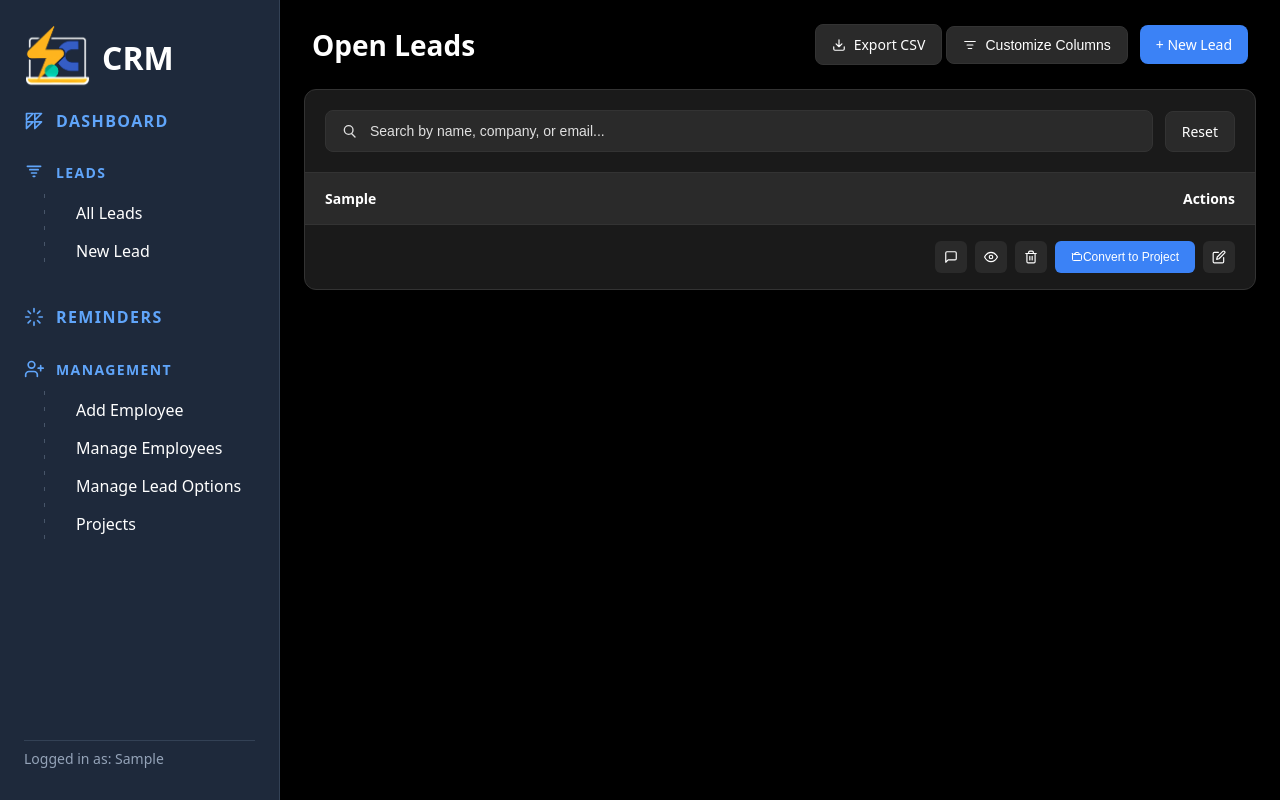
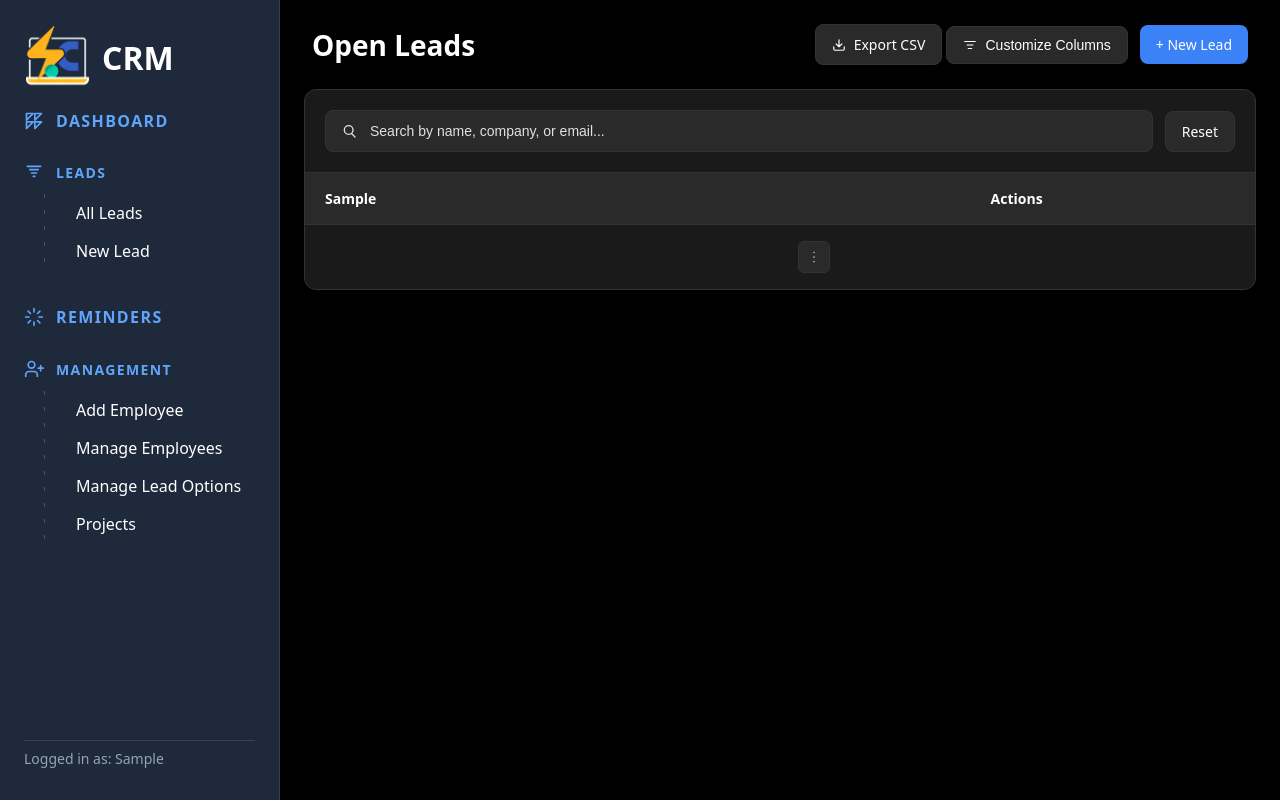
Before and after one commit to afzalhussainj/CRM_Leads, a Django app: template CRM/templates/ui/leads_list.html in a window 1280 px wide. Run offline with Django 3.2, Linux system fonts and the light colour scheme; a user stored in the database is signed in; tables that the repository leaves empty hold one stand-in row (values such as "Sample post"); the template is opened without the code that fills it: values that come from a table or form of the project are taken from there, most other values are stand-ins (such as "Sample title", 1, 10 or a date in 2020); lists and menus that the app fills with data are empty; parts of the project's set-up code (start-up, migrations or seed data) failed here and were passed over.

Commit message:
actions button fixed

```diff
--- a/CRM/templates/ui/leads_list.html
+++ b/CRM/templates/ui/leads_list.html
@@ -83,7 +83,7 @@
     background: var(--card);
     border-radius: 12px;
     border: 1px solid var(--border);
-    overflow: hidden;
+    overflow: visible;
   }
 
   .search-toolbar {
@@ -128,7 +128,9 @@
 
   .table-container {
     overflow-x: auto;
+    overflow-y: visible;
     width: 100%;
+    position: relative;
   }
 
   .leads-table {
@@ -148,17 +150,22 @@
   }
 
   .leads-table th:last-child {
-    text-align: right;
+    text-align: center;
   }
 
   .leads-table td {
     padding: 16px 20px;
     border-bottom: 1px solid var(--border);
     vertical-align: middle;
+    position: relative;
   }
 
   .leads-table tr:hover {
     background: var(--card-soft);
+  }
+
+  .leads-table tr {
+    position: relative;
   }
 
   .leads-table tr:last-child td {
@@ -215,14 +222,17 @@
     color: white;
   }
 
-  .action-buttons {
-    display: flex;
-    align-items: center;
-    gap: 8px;
-    justify-content: flex-end;
+  .action-menu-wrapper {
+    position: relative;
+    display: inline-block;
+    z-index: 1;
   }
 
-  .action-btn {
+  .action-menu-wrapper:hover {
+    z-index: 10000;
+  }
+
+  .action-menu-trigger {
     display: inline-flex;
     align-items: center;
     justify-content: center;
@@ -231,28 +241,93 @@
     border-radius: 6px;
     background: var(--card-soft);
     color: var(--text);
-    text-decoration: none;
+    border: 1px solid var(--border);
+    cursor: pointer;
     transition: all 0.2s ease;
-    border: none;
-    cursor: pointer;
+    padding: 0;
   }
 
-  .action-btn:hover {
+  .action-menu-trigger:hover {
     background: var(--border);
     transform: translateY(-1px);
   }
 
-  .action-btn.primary {
-    background: var(--primary);
-    color: white;
-    padding: 8px 16px;
-    width: auto;
-    font-size: 12px;
-    font-weight: 500;
+  /* Dropdown visibility is now controlled by JavaScript for better hover handling */
+
+  .action-menu-wrapper {
+    position: relative;
   }
 
-  .action-btn.primary:hover {
-    background: #2563eb;
+  .action-menu-dropdown {
+    position: fixed;
+    background: var(--card);
+    border: 1px solid var(--border);
+    border-radius: 8px;
+    box-shadow: 0 8px 24px rgba(0, 0, 0, 0.4);
+    min-width: 180px;
+    z-index: 99999;
+    display: none;
+    opacity: 0;
+    transform: translateY(-8px);
+    transition: opacity 0.2s ease, transform 0.2s ease;
+    overflow: hidden;
+    pointer-events: auto;
+    margin-top: 4px;
+  }
+
+  /* Add a small invisible bridge to make hover easier */
+  .action-menu-wrapper::after {
+    content: '';
+    position: absolute;
+    bottom: -4px;
+    right: 0;
+    width: 100%;
+    height: 8px;
+    background: transparent;
+    z-index: 99998;
+  }
+
+  .action-menu-item {
+    display: flex;
+    align-items: center;
+    gap: 12px;
+    width: 100%;
+    padding: 12px 16px;
+    background: transparent;
+    border: none;
+    color: var(--text);
+    text-decoration: none;
+    font-size: 14px;
+    cursor: pointer;
+    transition: all 0.15s ease;
+    text-align: left;
+  }
+
+  .action-menu-item:hover {
+    background: var(--card-soft);
+    color: var(--primary);
+  }
+
+  .action-menu-item.danger {
+    color: var(--danger);
+  }
+
+  .action-menu-item.danger:hover {
+    background: rgba(239, 68, 68, 0.1);
+    color: #fca5a5;
+  }
+
+  .action-menu-item svg {
+    flex-shrink: 0;
+    opacity: 0.8;
+  }
+
+  .action-menu-item:hover svg {
+    opacity: 1;
+  }
+
+  .action-menu-item span {
+    flex: 1;
   }
 
   .empty-state {
@@ -941,42 +1023,55 @@
                 </td>
               {% endfor %}
               <td>
-                <div class="action-buttons">
-                  <button class="action-btn" onclick="openNotesModal('{{ lead.pk }}', '{{ lead.title|escapejs }}')" title="Notes">
-                    <svg width="14" height="14" viewBox="0 0 24 24" fill="none" xmlns="http://www.w3.org/2000/svg">
-                      <path d="M21 15a2 2 0 0 1-2 2H7l-4 4V5a2 2 0 0 1 2-2h14a2 2 0 0 1 2 2z" stroke="currentColor" stroke-width="2" stroke-linecap="round" stroke-linejoin="round"/>
+                <div class="action-menu-wrapper">
+                  <button class="action-menu-trigger" title="Actions">
+                    <svg width="16" height="16" viewBox="0 0 24 24" fill="none" xmlns="http://www.w3.org/2000/svg">
+                      <circle cx="12" cy="12" r="1" fill="currentColor"/>
+                      <circle cx="12" cy="5" r="1" fill="currentColor"/>
+                      <circle cx="12" cy="19" r="1" fill="currentColor"/>
                     </svg>
                   </button>
-                  <a href="/ui/leads/{{ lead.pk }}/" class="action-btn" title="View">
-                    <svg width="14" height="14" viewBox="0 0 24 24" fill="none" xmlns="http://www.w3.org/2000/svg">
-                      <path d="M1 12s4-8 11-8 11 8 11 8-4 8-11 8-11-8-11-8z" stroke="currentColor" stroke-width="2" stroke-linecap="round" stroke-linejoin="round"/>
-                      <circle cx="12" cy="12" r="3" stroke="currentColor" stroke-width="2" stroke-linecap="round" stroke-linejoin="round"/>
+                  <div class="action-menu-dropdown">
+                    <button class="action-menu-item" onclick="openNotesModal({{ lead.pk }}, '{{ lead.title|escapejs }}')">
+                      <svg width="16" height="16" viewBox="0 0 24 24" fill="none" stroke="currentColor" stroke-width="2">
+                        <path d="M21 15a2 2 0 0 1-2 2H7l-4 4V5a2 2 0 0 1 2-2h14a2 2 0 0 1 2 2z"></path>
                       </svg>
+                      <span>Notes</span>
+                    </button>
+                    <a href="/ui/leads/{{ lead.pk }}/" class="action-menu-item">
+                      <svg width="16" height="16" viewBox="0 0 24 24" fill="none" stroke="currentColor" stroke-width="2">
+                        <path d="M1 12s4-8 11-8 11 8 11 8-4 8-11 8-11-8-11-8z"></path>
+                        <circle cx="12" cy="12" r="3"></circle>
+                      </svg>
+                      <span>View</span>
                     </a>
-                  <a href="/ui/leads/{{ lead.pk }}/delete/" class="action-btn" title="Delete">
-                    <svg width="14" height="14" viewBox="0 0 24 24" fill="none" xmlns="http://www.w3.org/2000/svg">
-                      <path d="M3 6h18M8 6V4a2 2 0 0 1 2-2h4a2 2 0 0 1 2 2v2M19 6v14a2 2 0 0 1-2 2H7a2 2 0 0 1-2-2V6M10 11v6M14 11v6" stroke="currentColor" stroke-width="2" stroke-linecap="round" stroke-linejoin="round"/>
+                    <a href="/ui/leads/{{ lead.pk }}/edit/" class="action-menu-item">
+                      <svg width="16" height="16" viewBox="0 0 24 24" fill="none" stroke="currentColor" stroke-width="2">
+                        <path d="M11 4H4a2 2 0 0 0-2 2v14a2 2 0 0 0 2 2h14a2 2 0 0 0 2-2v-7"></path>
+                        <path d="M18.5 2.5a2.12 2.12 0 0 1 3 3L12 15l-4 1 1-4 9.5-9.5z"></path>
                       </svg>
+                      <span>Edit</span>
                     </a>
                     {% if request.user.profile.role|add:"0" == ROLE_MANAGER_VALUE %}
-                    <button class="action-btn primary" onclick="toggleProject('{{ lead.pk }}')" title="{% if lead.is_project %}Convert to Lead{% else %}Convert to Project{% endif %}">
-                      <svg width="12" height="12" viewBox="0 0 24 24" fill="none" xmlns="http://www.w3.org/2000/svg">
+                      <button class="action-menu-item" onclick="toggleProject({{ lead.pk }})">
+                        <svg width="16" height="16" viewBox="0 0 24 24" fill="none" stroke="currentColor" stroke-width="2">
                           {% if lead.is_project %}
-                          <path d="M18 6L6 18M6 6l12 12" stroke="currentColor" stroke-width="2" stroke-linecap="round" stroke-linejoin="round"/>
+                            <path d="M18 6L6 18M6 6l12 12"></path>
                           {% else %}
-                          <path d="M3 7v10a2 2 0 002 2h14a2 2 0 002-2V9a2 2 0 00-2-2H5a2 2 0 00-2-2z" stroke="currentColor" stroke-width="2" stroke-linecap="round" stroke-linejoin="round"/>
-                          <path d="M8 5a2 2 0 012-2h4a2 2 0 012 2v2H8V5z" stroke="currentColor" stroke-width="2" stroke-linecap="round" stroke-linejoin="round"/>
+                            <path d="M3 7v10a2 2 0 002 2h14a2 2 0 002-2V9a2 2 0 00-2-2H5a2 2 0 00-2-2z"></path>
+                            <path d="M8 5a2 2 0 012-2h4a2 2 0 012 2v2H8V5z"></path>
                           {% endif %}
                         </svg>
-                      {% if lead.is_project %}Convert to Lead{% else %}Convert to Project{% endif %}
+                        <span>{% if lead.is_project %}Convert to Lead{% else %}Convert to Project{% endif %}</span>
                       </button>
                     {% endif %}
-                  <a href="/ui/leads/{{ lead.pk }}/edit/" class="action-btn" title="Edit">
-              <svg width="14" height="14" viewBox="0 0 24 24" fill="none" xmlns="http://www.w3.org/2000/svg">
-                      <path d="M11 4H4a2 2 0 0 0-2 2v14a2 2 0 0 0 2 2h14a2 2 0 0 0 2-2v-7" stroke="currentColor" stroke-width="2" stroke-linecap="round" stroke-linejoin="round"/>
-                      <path d="M18.5 2.5a2.12 2.12 0 0 1 3 3L12 15l-4 1 1-4 9.5-9.5z" stroke="currentColor" stroke-width="2" stroke-linecap="round" stroke-linejoin="round"/>
+                    <a href="/ui/leads/{{ lead.pk }}/delete/" class="action-menu-item danger">
+                      <svg width="16" height="16" viewBox="0 0 24 24" fill="none" stroke="currentColor" stroke-width="2">
+                        <path d="M3 6h18M8 6V4a2 2 0 0 1 2-2h4a2 2 0 0 1 2 2v2M19 6v14a2 2 0 0 1-2 2H7a2 2 0 0 1-2-2V6M10 11v6M14 11v6"></path>
                       </svg>
+                      <span>Delete</span>
                     </a>
+                  </div>
                 </div>
           </td>
         </tr>
@@ -1364,6 +1459,64 @@
     });
   }
 
+  // Position action menu dropdowns on hover with delay
+  let hoverTimeout = null;
+  let activeDropdown = null;
+
+  document.querySelectorAll('.action-menu-wrapper').forEach(wrapper => {
+    const trigger = wrapper.querySelector('.action-menu-trigger');
+    const dropdown = wrapper.querySelector('.action-menu-dropdown');
+
+    if (trigger && dropdown) {
+      // Show dropdown on mouseenter
+      wrapper.addEventListener('mouseenter', function() {
+        clearTimeout(hoverTimeout);
+        activeDropdown = dropdown;
+        const rect = trigger.getBoundingClientRect();
+        dropdown.style.top = (rect.bottom + window.scrollY + 8) + 'px';
+        dropdown.style.right = (window.innerWidth - rect.right) + 'px';
+        dropdown.style.display = 'block';
+        setTimeout(() => {
+          dropdown.style.opacity = '1';
+          dropdown.style.transform = 'translateY(0)';
+        }, 10);
+      });
+
+      // Keep dropdown open when hovering over it
+      dropdown.addEventListener('mouseenter', function() {
+        clearTimeout(hoverTimeout);
+        activeDropdown = dropdown;
+      });
+
+      // Hide dropdown on mouseleave with delay
+      wrapper.addEventListener('mouseleave', function() {
+        hoverTimeout = setTimeout(() => {
+          if (activeDropdown === dropdown) {
+            dropdown.style.opacity = '0';
+            dropdown.style.transform = 'translateY(-8px)';
+            setTimeout(() => {
+              dropdown.style.display = 'none';
+              activeDropdown = null;
+            }, 200);
+          }
+        }, 200);
+      });
+
+      dropdown.addEventListener('mouseleave', function() {
+        hoverTimeout = setTimeout(() => {
+          if (activeDropdown === dropdown) {
+            dropdown.style.opacity = '0';
+            dropdown.style.transform = 'translateY(-8px)';
+            setTimeout(() => {
+              dropdown.style.display = 'none';
+              activeDropdown = null;
+            }, 200);
+          }
+        }, 200);
+      });
+    }
+  });
+
   // Close dropdown when clicking outside
   document.addEventListener('click', function(event) {
     const dropdown = document.getElementById('column-dropdown');
@@ -1380,6 +1533,14 @@
     if (modal && event.target.classList.contains('notes-modal-overlay')) {
       closeNotesModal();
     }
+
+    // Close action menus when clicking outside
+    if (!event.target.closest('.action-menu-wrapper')) {
+      document.querySelectorAll('.action-menu-dropdown').forEach(menu => {
+        menu.style.display = 'none';
+        menu.style.opacity = '0';
+      });
+    }
   });
 </script>
 
```
Also changed, not shown: other parts of CRM/templates/ui/leads_list.html (+24 -17 lines). Lines whose indentation alone changed are shown as unchanged.
